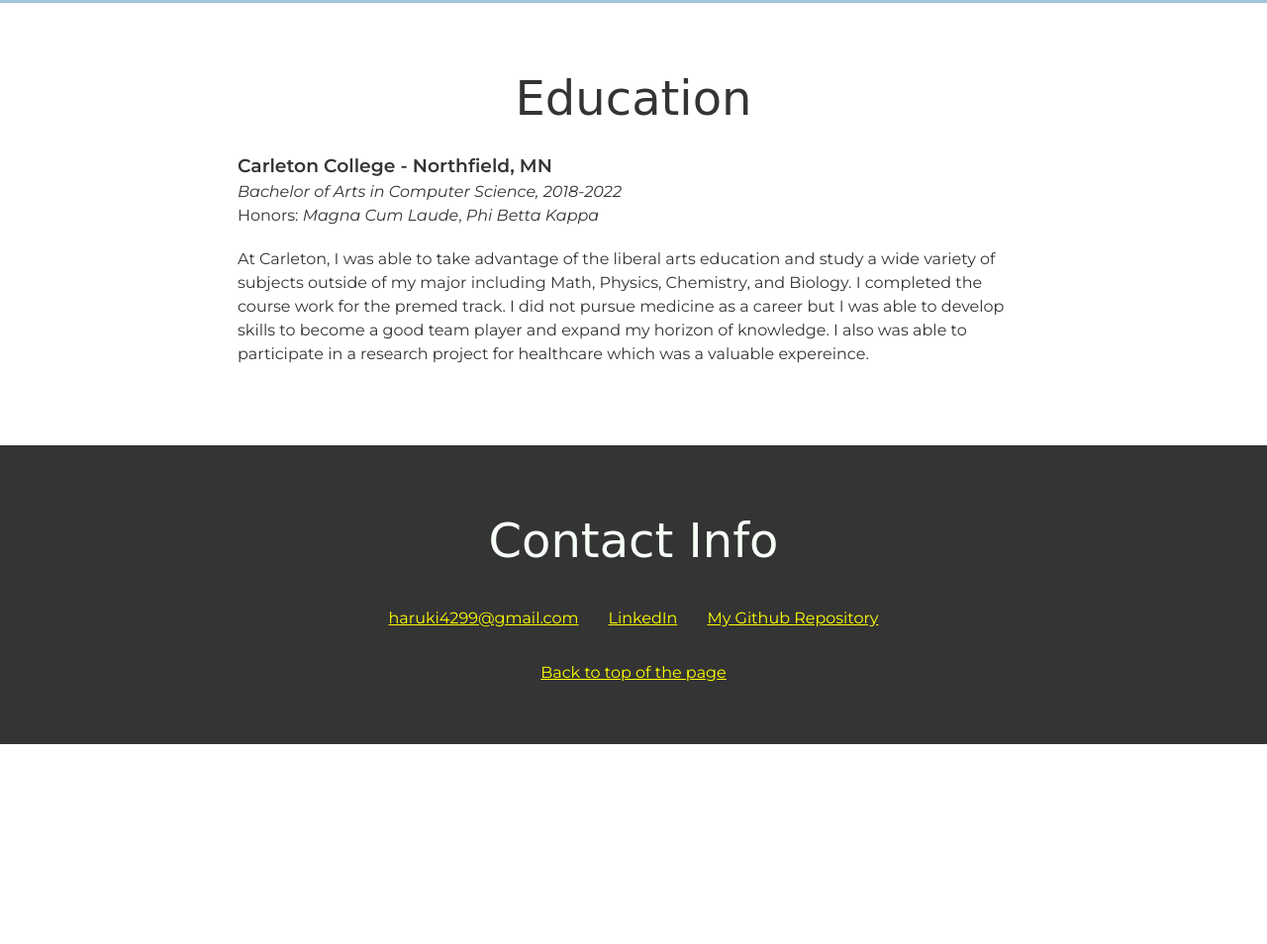
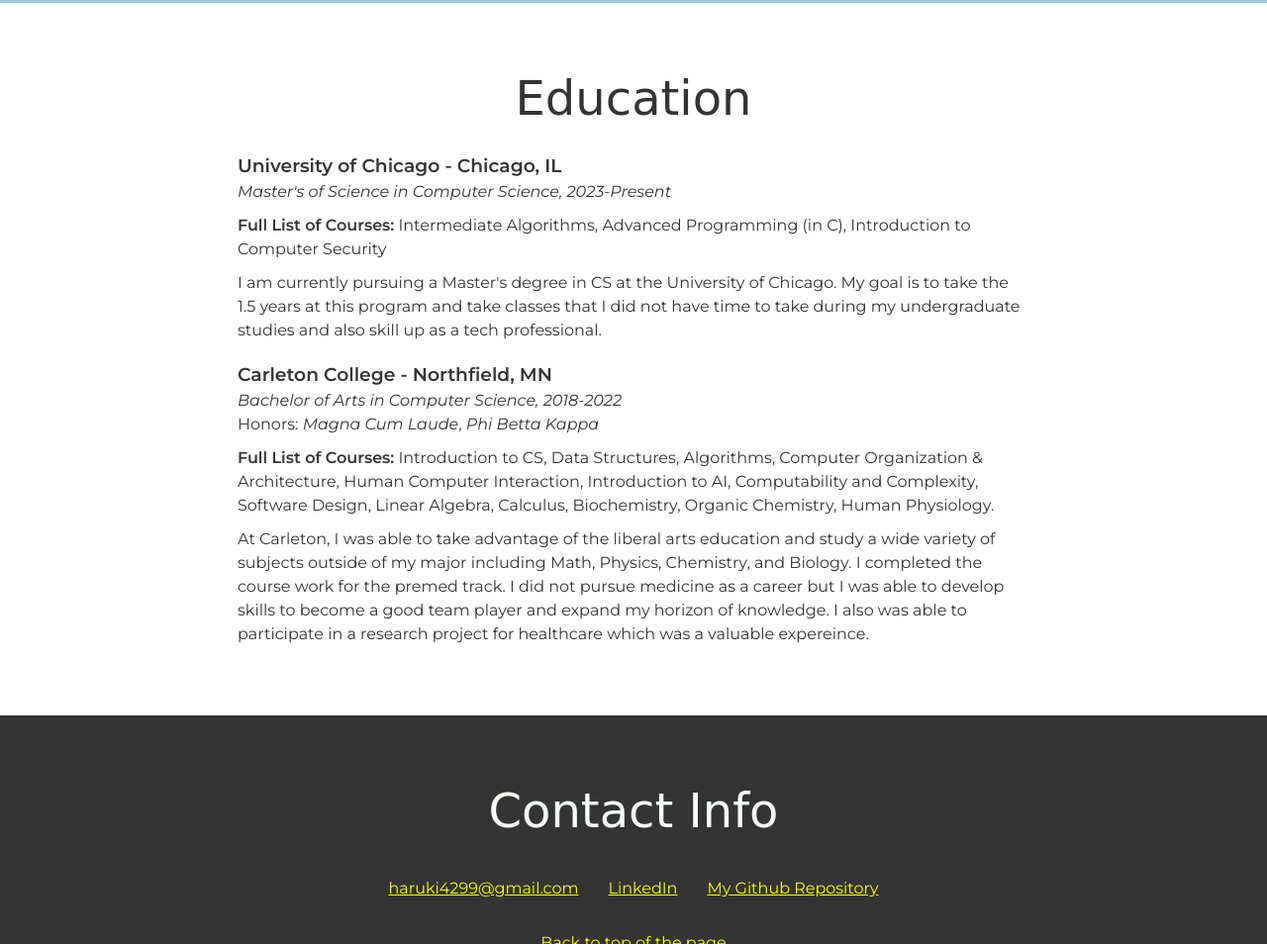
Before and after one commit to haruki4299/haruki4299.github.io, a plain HTML site: page index.html in a window 1280 px wide. Shown: the part 2153-3107 px from the top of the page at 99% size. Before the commit the page ends 2905 px from the top, so only its background shows below. Drawn offline with Linux system fonts and the light colour scheme; a web font is replaced by a local one.

Commit message:
Adding courses to education + add UChicago

```diff
--- a/css/styles.css
+++ b/css/styles.css
@@ -94,8 +94,11 @@ header {
     background-color: #A1C6D7;
 }
 /* --------- Education ------------ */
+.education .courses {
+    margin: 10px 0;
+}
 .education .edu-description {
-    margin: 20px 0;
+    margin: 10px 0;
 }
 /* --------- Contact info ------------ */
 footer {
--- a/index.html
+++ b/index.html
@@ -127,11 +127,27 @@
             <section class="education">
                 <div class="content-wrap item-details">
                     <h2>Education</h2>
-
+                    <section>
+                        <h3>University of Chicago - Chicago, IL</h3>
+                        <p>Master's of Science in Computer Science, 2023-Present</p>
+                        <p class="courses">
+                            <b>Full List of Courses:</b> Intermediate Algorithms, Advanced Programming (in C), Introduction to Computer Security
+                        </p>
+                        <p class="edu-description">
+                           I am currently pursuing a Master's degree in CS at the University of Chicago. My goal is to take the 1.5 years at
+                           this program and take classes that I did not have time to take during my undergraduate studies and also skill up
+                           as a tech professional.
+                        </p>
+                    </section>
                     <section>
                         <h3>Carleton College - Northfield, MN</h3>
                         <p>Bachelor of Arts in Computer Science, 2018-2022</p>
                         <p>Honors: <i>Magna Cum Laude</i>, <i>Phi Betta Kappa</i></p>
+                        <p class="courses">
+                            <b>Full List of Courses:</b> Introduction to CS, Data Structures, Algorithms, Computer Organization & Architecture,
+                            Human Computer Interaction, Introduction to AI, Computability and Complexity, Software Design, Linear Algebra, Calculus,
+                            Biochemistry, Organic Chemistry, Human Physiology.
+                        </p>
                         <p class="edu-description">
                            At Carleton, I was able to take advantage of the liberal arts education and study a
                            wide variety of subjects outside of my major including Math, Physics, Chemistry, and Biology.
```
